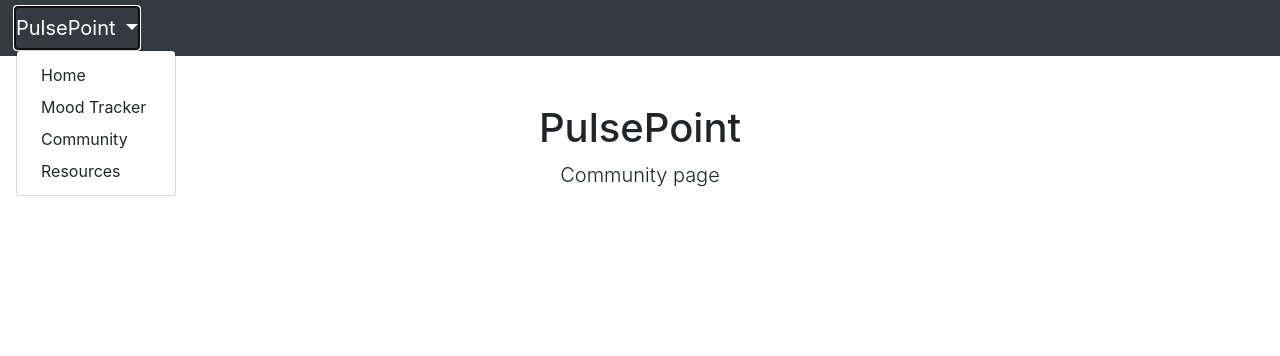
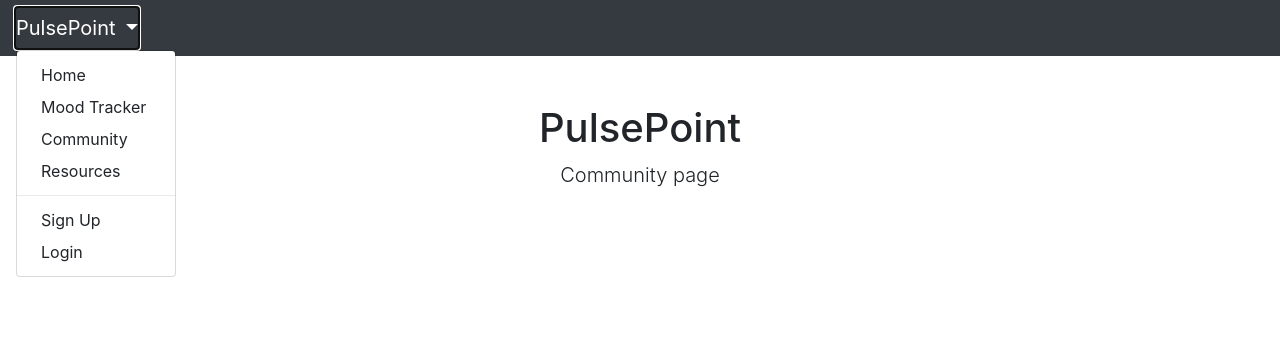
Before and after one commit to MagnumNight/PulsePoint, a Django app: page /community/ in a window 1280 px wide, after a click on "PulsePoint". Shown: the top 356 px of the page. Run offline with Django 4.2, Linux system fonts and the light colour scheme; some libraries are stand-ins or nearby versions.

Commit message:
Update to base.html file

```diff
--- a/templates/base.html
+++ b/templates/base.html
@@ -26,7 +26,16 @@
                     <a class="dropdown-item" href="{% url 'moodtracker:home' %}">Mood Tracker</a>
                     <a class="dropdown-item" href="{% url 'community:home' %}">Community</a>
                     <a class="dropdown-item" href="{% url 'resources:home' %}">Resources</a>
-                    <!-- Add more dropdown links as needed -->
+                    <!-- User related links -->
+                    {% if user.is_authenticated %}
+                        <div class="dropdown-divider"></div>
+                        <a class="dropdown-item" href="#">Hello, {{ user.username }}</a>
+                        <a class="dropdown-item" href="{% url 'logout' %}">Logout</a>
+                    {% else %}
+                        <div class="dropdown-divider"></div>
+                        <a class="dropdown-item" href="{% url 'signup' %}">Sign Up</a>
+                        <a class="dropdown-item" href="{% url 'login' %}">Login</a>
+                    {% endif %}
                 </div>
             </li>
         </ul>
```
